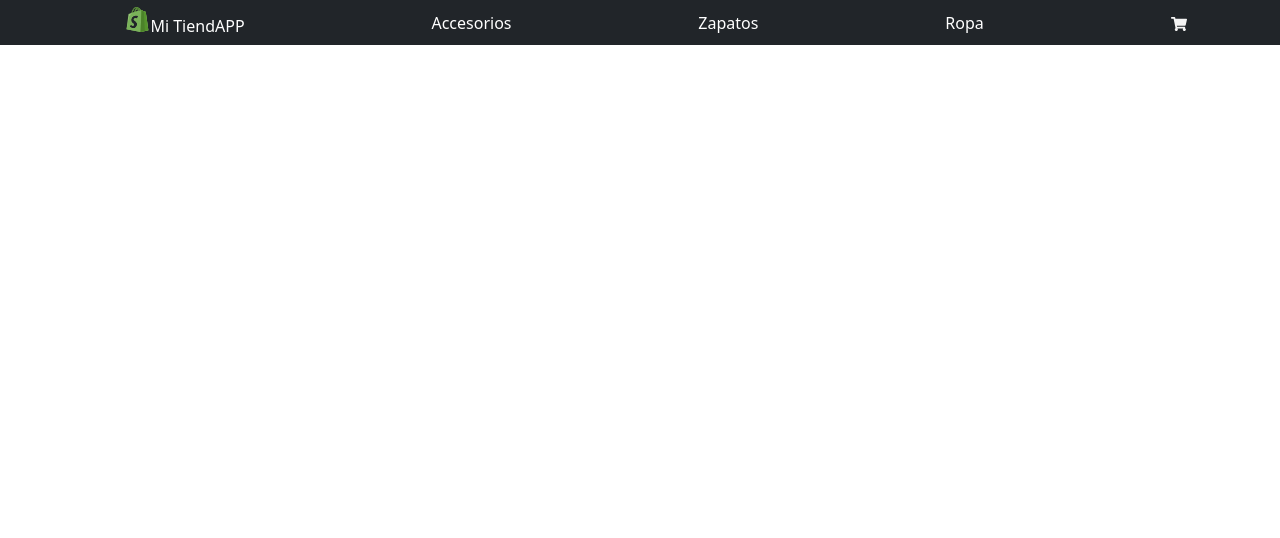
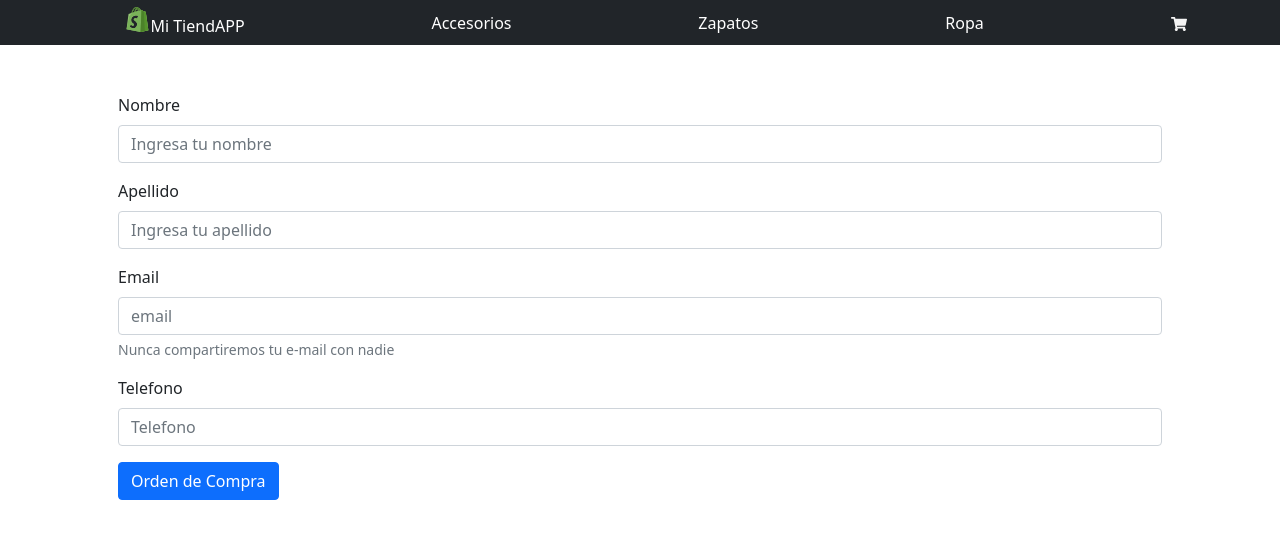
Before and after one commit to Andres-Developer/Desafios_React, a React (Create React App) app in the folder mitienda/: page /form in a window 1280 px wide. Shown: the top 538 px of the page. Built offline with nearby package versions, Linux system fonts and the light colour scheme.

Commit message:
ADD: Formulario

```diff
--- a/mitienda/src/App.js
+++ b/mitienda/src/App.js
@@ -8,6 +8,7 @@ import Cart from "./components/Cart/CartFirebase";
 
 import 'bootstrap/dist/css/bootstrap.min.css';
 import './assets/css/App.css';
+import { Form } from './components/Form/Form';
 
 
 function App() {
@@ -31,6 +32,9 @@ function App() {
           <Route exact path="/cart">
             <Cart />
           </Route>
+          <Route exact path="/form">
+            <Form />
+          </Route>
         </Switch>
       </Router>
     </ProviderCart>
--- a/mitienda/src/components/Cart/CartFirebase.js
+++ b/mitienda/src/components/Cart/CartFirebase.js
@@ -146,6 +146,9 @@ const Cart = () => {
                                 </tr>
                             </tfoot>
                         </table>
+                        <Link className="btn btn-outline-primary my-2" to="/form">
+                            Ir a pagar
+                        </Link>
                         <div className="btn btn-outline-danger" onClick={() => { modalVaciarCarrito(); }}>
                             Vaciar carrito de compras
                         </div>
--- /dev/null
+++ b/mitienda/src/components/Form/Form.js
@@ -0,0 +1,65 @@
+import React from 'react';
+import { useState } from 'react';
+import { guardarDatabase } from './../../config/firebaseConfig';
+import { Spinner, Modal, Button } from 'react-bootstrap';
+
+export const Form = () => {
+    const [ordenCompra, setOrdenCompra] = useState(null);
+    const [loading, setLoading] = useState(false);
+
+    const [nombre, setNombre] = useState(null);
+    const [apellido, setApellido] = useState(null);
+    const [email, setEmail] = useState(null);
+    const [telefono, setTelefono] = useState(null);
+
+
+
+    const handleSubmit = async (event) => {
+        event.preventDefault();
+        const ordenCompra = {
+            nombre,
+            apellido,
+            email,
+            telefono,
+            productos:[
+                {title:"gorra", price:55, stock:90 },
+                {title:"pantalon", price:155, stock:10 },
+                {title:"camiseta", price:545, stock:3 }
+            ]
+        };
+        // console.log(ordenCompra);
+        setLoading(true);
+        let ordenGuardada = await guardarDatabase('ordenes_compra', ordenCompra);
+        // console.log("orden Guardada: ", ordenGuardada.id);
+        alert(`orden registrada con éxito, id: ${ordenGuardada.id}` );
+        setLoading(false);
+    };
+
+    return (
+        !ordenCompra ?
+            <form className="container px-5 my-5" onSubmit={handleSubmit}>
+                <div className="mb-3">
+                    <label for="inputNombre" className="form-label">Nombre</label>
+                    <input type="text" className="form-control" id="inputNombre" aria-describedby="name" placeholder="Ingresa tu nombre" value={nombre} onChange={(e) => setNombre(e.target.value)} required />
+                </div>
+                <div className="mb-3">
+                    <label for="inputApellido" className="form-label">Apellido</label>
+                    <input type="text" className="form-control" id="inputApellido" aria-describedby="last_name" placeholder="Ingresa tu apellido" value={apellido} onChange={(e) => setApellido(e.target.value)} required />
+                </div>
+                <div className="mb-3">
+                    <label for="inputEmail" className="form-label">Email</label>
+                    <input type="email" className="form-control" id="inputEmail" aria-describedby="emailHelp" placeholder="email" value={email} onChange={(e) => setEmail(e.target.value)} required />
+                    <div id="emailHelp" className="form-text">Nunca compartiremos tu e-mail con nadie</div>
+                </div>
+                <div className="mb-3">
+                    <label for="inputTelefono" className="form-label">Telefono</label>
+                    <input type="text" className="form-control" id="inputTelefono" aria-describedby="phone" placeholder="Telefono" value={telefono} onChange={(e) => setTelefono(e.target.value)} required />
+                </div>
+                <input type="submit" className="btn btn-primary" value="Orden de Compra" />
+            </form>
+            :
+            <div>
+                Felicidades, tu orden de compra es: {ordenCompra}
+            </div>
+    );
+};
--- a/mitienda/src/config/firebaseConfig.js
+++ b/mitienda/src/config/firebaseConfig.js
@@ -29,7 +29,7 @@ const database = getFirestore();
 export const guardarDatabase = async (nombreDatabase, data) => {
   try {
     const response = await addDoc(collection(database, nombreDatabase), data);
-    console.log(response);
+    // console.log("id documento insertado: ", response.id);
     return response;
   } catch (error) {
     throw new Error(error.message);
```
Also changed, not shown: mitienda/firebase.json (added), 1 other file (tests, documents, lock files or other folders).
